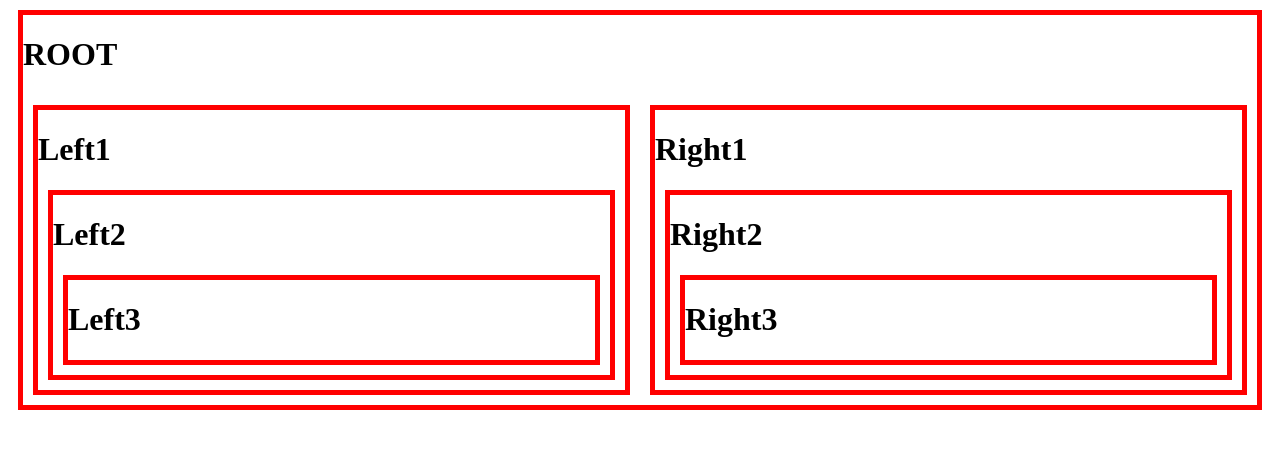
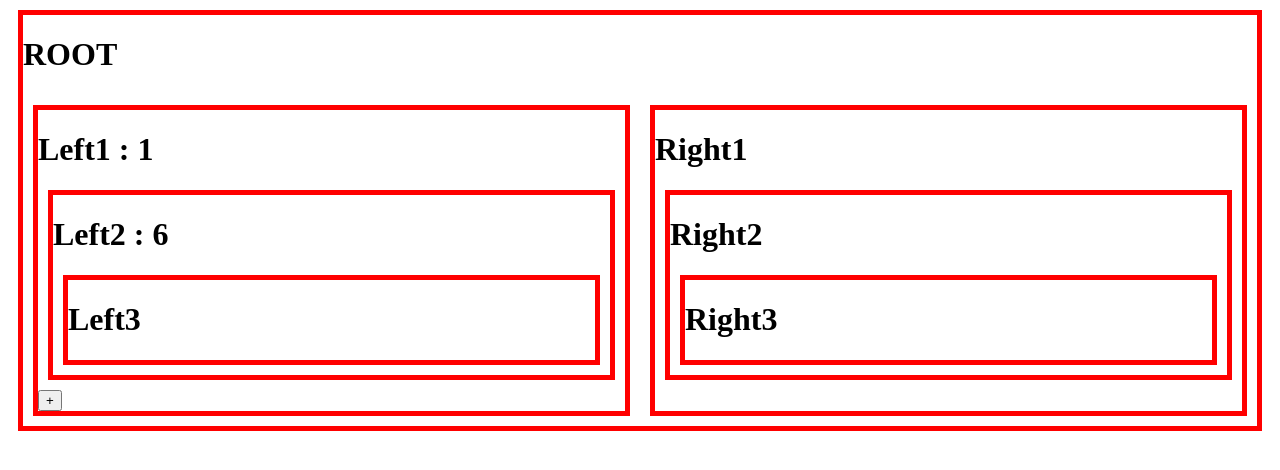
Before and after one commit to choiwk/vanilla-redux, a React (Create React App) app: page /props in a window 1280 px wide. Shown: the top 470 px of the page. Built offline with nearby package versions, Linux system fonts and the light colour scheme.

Commit message:
[Feat] Provider,useSelector,useDispatch을 적용하기.

```diff
--- a/src/ReactReduxNote/propsChaining.jsx
+++ b/src/ReactReduxNote/propsChaining.jsx
@@ -10,11 +10,20 @@ import { Provider, useSelector, useDispatch } from 'react-redux';
 import '../ReactReduxNote/propsChaining.css';
 
 function reducer(state, action) {
+  // redux는 각각의 state의 변화를 불변하게 유지해야한다.
+  const newState = { ...state }; //새로운 state를 만드는데 과거의 state를 복제한다. 복제본을 수정하면 불변성을 유지할 수 있다.
+  console.log(newState.number);
   if (state === undefined) {
     return { number: 1 };
   }
-  // redux는 각각의 state의 변화를 불변하게 유지해야한다.
-  const newState = { ...state }; //새로운 state를 만드는데 과거의 state를 복제한다. 복제본을 수정하면 불변성을 유지할 수 있다.
+
+  switch (action.type) {
+    case 'INCREASE':
+      newState.number++;
+      return newState;
+    default:
+      return newState;
+  }
 }
 
 const store = createStore(reducer);
@@ -24,26 +33,38 @@ function PropsChaining() {
     <div id="container">
       <h1>ROOT </h1>
       <div id="grid">
-        <Left1></Left1>
-        <Right1></Right1>
+        <Provider store={store}>
+          <Left1></Left1>
+          <Right1></Right1>
+        </Provider>
       </div>
     </div>
   );
 }
 
 function Left1() {
+  const number = useSelector((state) => state.number);
+  const dispatch = useDispatch();
   return (
     <div>
-      <h1>Left1 </h1>
+      <h1>Left1 : {number}</h1>
       <Left2></Left2>
+      <button
+        onClick={() => {
+          dispatch({ type: 'INCREASE' });
+        }}
+      >
+        +
+      </button>
     </div>
   );
 }
 
 function Left2() {
+  const number = useSelector((state) => state.number);
   return (
     <div>
-      <h1>Left2 </h1>
+      <h1>Left2 : {number + 5}</h1>
       <Left3></Left3>
     </div>
   );
```
